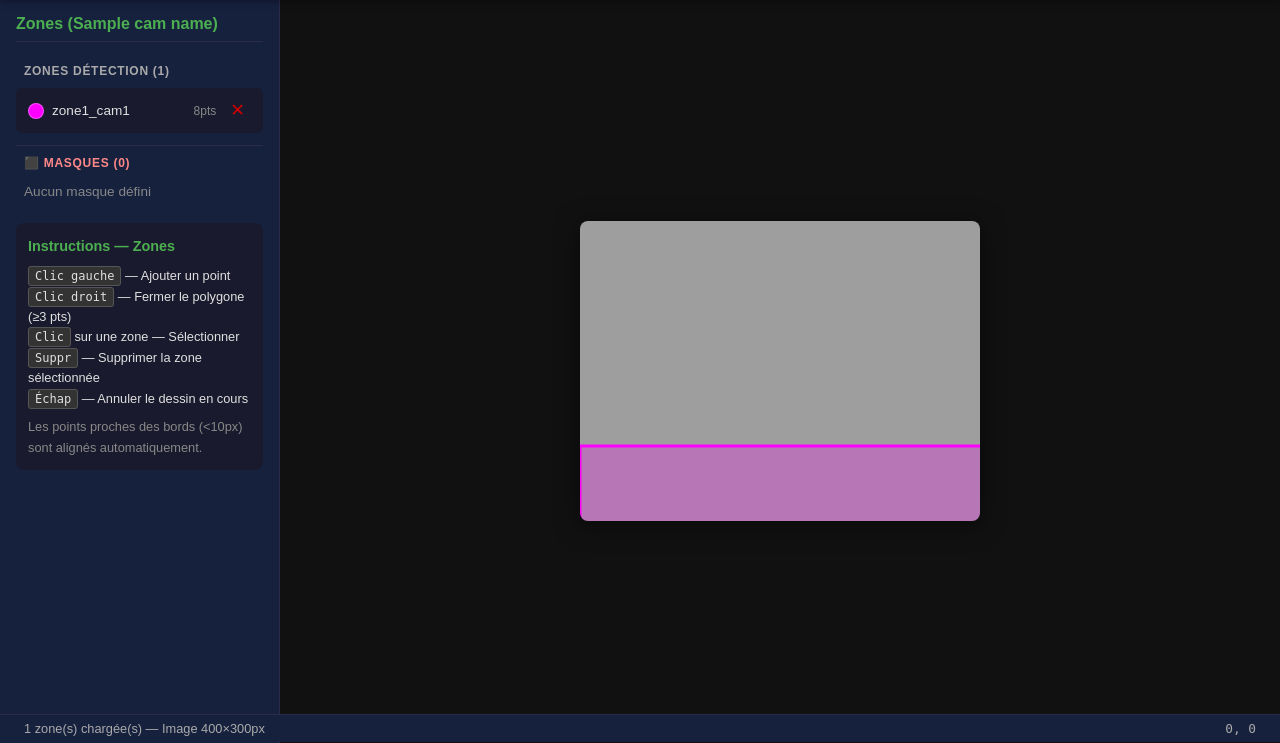
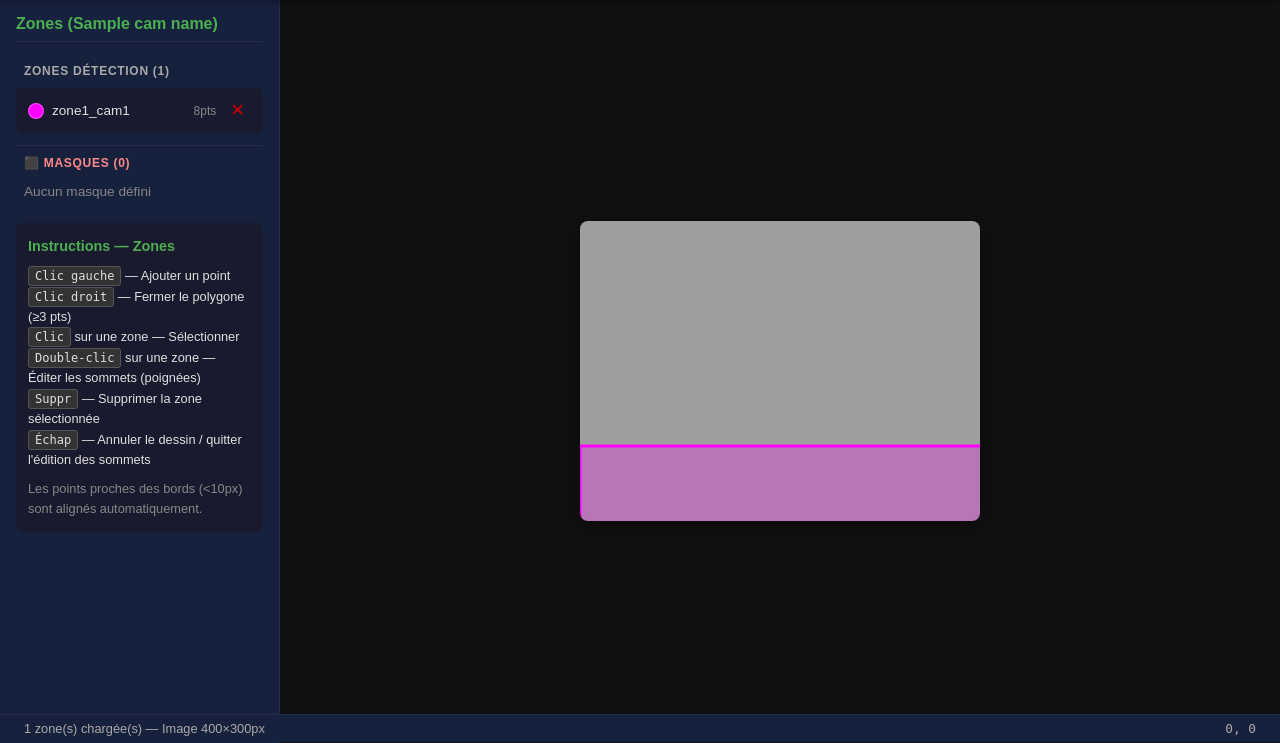
Before and after one commit to frankkubler/4iSafeCross, a Flask app: template templates/zone_editor.html in a window 1280 px wide. Shown: the part 58-801 px from the top of the page. Run offline with Flask 3, Linux system fonts and the light colour scheme; the template is opened without the code that fills it: most values are stand-ins (such as "Sample title", 1, 10 or a date in 2020); data that the repository does not hold is empty; parts of the project's set-up code (start-up, migrations or seed data) failed here and were passed over.

Commit message:
feat: ajouter la possibilité d'éditer les sommets des zones et masques avec double-clic

```diff
--- a/static/js/zone_editor.js
+++ b/static/js/zone_editor.js
@@ -332,6 +332,21 @@
             e.preventDefault();
             if (isDrawing && currentPoints.length >= 3) {
                 closePolygon();
+            }
+        });
+
+        // Double-clic : entrer en mode édition des sommets
+        // (dblclick se déclenche après les deux mousedown, sans conflit de garde)
+        fabricCanvas.upperCanvasEl.addEventListener("dblclick", function (e) {
+            e.preventDefault();
+            if (isDrawing || editingIndex >= 0) return;
+            const pointer = fabricCanvas.getPointer(e);
+            if (editorMode === 'mask') {
+                const idx = findMaskAtPoint(pointer.x, pointer.y);
+                if (idx >= 0) enterEditMode(idx, 'mask');
+            } else {
+                const idx = findZoneAtPoint(pointer.x, pointer.y);
+                if (idx >= 0) enterEditMode(idx, 'zone');
             }
         });
 
@@ -739,11 +754,6 @@
      * Sélectionne une zone par son index.
      */
     function selectZone(idx) {
-        if (selectedZoneIndex === idx) {
-            // Deuxième clic sur la même zone → édition des sommets
-            enterEditMode(idx, 'zone');
-            return;
-        }
         deselectZone();
         deselectMask();
         selectedZoneIndex = idx;
@@ -784,11 +794,6 @@
      * Sélectionne un masque par son index.
      */
     function selectMask(idx) {
-        if (selectedMaskIndex === idx) {
-            // Deuxième clic sur le même masque → édition des sommets
-            enterEditMode(idx, 'mask');
-            return;
-        }
         deselectMask();
         deselectZone();
         selectedMaskIndex = idx;
--- a/templates/zone_editor.html
+++ b/templates/zone_editor.html
@@ -40,8 +40,9 @@
                 <p><kbd>Clic gauche</kbd> — Ajouter un point</p>
                 <p><kbd>Clic droit</kbd> — Fermer le polygone (≥3 pts)</p>
                 <p><kbd>Clic</kbd> sur une zone — Sélectionner</p>
+                <p><kbd>Double-clic</kbd> sur une zone — Éditer les sommets (poignées)</p>
                 <p><kbd>Suppr</kbd> — Supprimer la zone sélectionnée</p>
-                <p><kbd>Échap</kbd> — Annuler le dessin en cours</p>
+                <p><kbd>Échap</kbd> — Annuler le dessin / quitter l'édition des sommets</p>
                 <p style="margin-top:8px;color:#888;">
                     Les points proches des bords (&lt;10px) sont alignés automatiquement.
                 </p>
@@ -51,8 +52,9 @@
                 <p><kbd>Clic gauche</kbd> — Ajouter un point</p>
                 <p><kbd>Clic droit</kbd> — Fermer le masque (≥3 pts)</p>
                 <p><kbd>Clic</kbd> sur un masque — Sélectionner</p>
+                <p><kbd>Double-clic</kbd> sur un masque — Éditer les sommets (poignées)</p>
                 <p><kbd>Suppr</kbd> — Supprimer le masque sélectionné</p>
-                <p><kbd>Échap</kbd> — Annuler le dessin en cours</p>
+                <p><kbd>Échap</kbd> — Annuler le dessin / quitter l'édition des sommets</p>
                 <p style="margin-top:8px;color:#e07;">Les masques noircissent la zone :<br>aucun mouvement ni détection IA<br>ne sera traité dans cette région.</p>
             </div>
         </div>
```
Also changed, not shown: README.md.
